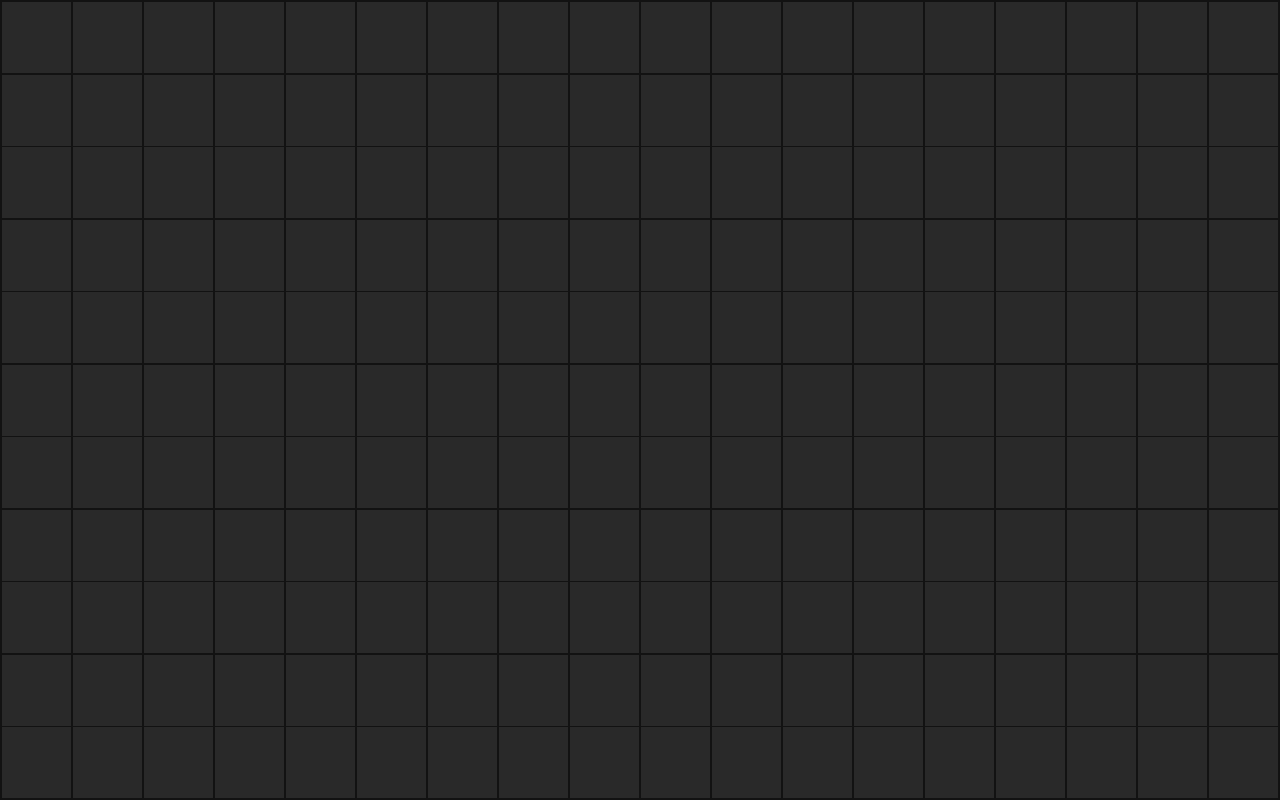
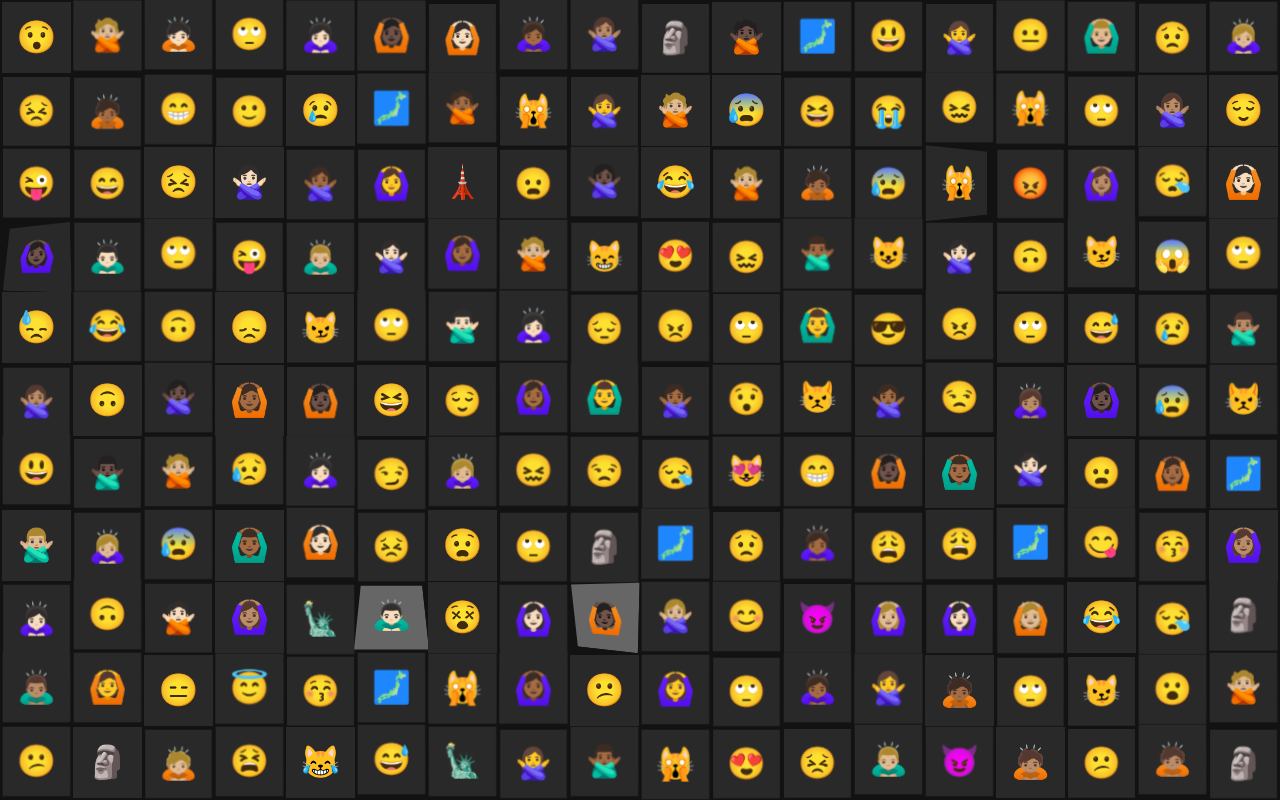
Before and after one commit to vitaliy-petrenko/squares, a React (Create React App) app: page / in a window 1280 px wide. Built offline with nearby package versions, Linux system fonts and the light colour scheme.

Commit message:
test animations

```diff
--- a/src/components/Flipper/Flipper.module.scss
+++ b/src/components/Flipper/Flipper.module.scss
@@ -4,7 +4,7 @@ $css-animations-duration: .8s;
 
 .flipper {
   @include overlay;
-  perspective: 200px;
+  perspective: 150px;
 
   &.isIcon {
     background: yellow;
@@ -29,10 +29,14 @@ $css-animations-duration: .8s;
   @include overlay;
   background: #292929;
   backface-visibility: hidden;
+  font-size: 32px;
+  display: flex;
+  align-items: center;
+  justify-content: center;
 
   &:last-child {
-    background: yellow;
     transform: rotateY(-180deg);
+    background: #666;
     transition: transform 0s $css-animations-duration;
 
     .isFlipped & {
--- a/src/components/Flipper/Flipper.tsx
+++ b/src/components/Flipper/Flipper.tsx
@@ -2,25 +2,152 @@ import React from 'react'
 import classNames from 'classnames'
 import styles from './Flipper.module.scss'
 import { randomInteger } from '../../helpers/misc'
+
+const emojiArray = ['🗼',
+  '🗽',
+  '🗾',
+  '🗿',
+  '😀',
+  '😁',
+  '😂',
+  '😃',
+  '😄',
+  '😅',
+  '😆',
+  '😇',
+  '😈',
+  '😉',
+  '😊',
+  '😋',
+  '😌',
+  '😍',
+  '😎',
+  '😏',
+  '😐',
+  '😑',
+  '😒',
+  '😓',
+  '😔',
+  '😕',
+  '😖',
+  '😗',
+  '😘',
+  '😙',
+  '😚',
+  '😛',
+  '😜',
+  '😝',
+  '😞',
+  '😟',
+  '😠',
+  '😡',
+  '😢',
+  '😣',
+  '😤',
+  '😥',
+  '😦',
+  '😧',
+  '😨',
+  '😩',
+  '😪',
+  '😫',
+  '😬',
+  '😭',
+  '😮',
+  '😯',
+  '😰',
+  '😱',
+  '😲',
+  '😳',
+  '😴',
+  '😵',
+  '😶',
+  '😷',
+  '😸',
+  '😹',
+  '😺',
+  '😻',
+  '😼',
+  '😽',
+  '😾',
+  '😿',
+  '🙀',
+  '🙁',
+  '🙂',
+  '🙃',
+  '🙄',
+  '🙅🏻‍♀️',
+  '🙅🏻‍♂️',
+  '🙅🏻',
+  '🙅🏼‍♀️',
+  '🙅🏼‍♂️',
+  '🙅🏼',
+  '🙅🏽‍♀️',
+  '🙅🏽‍♂️',
+  '🙅🏽',
+  '🙅🏾‍♀️',
+  '🙅🏾‍♂️',
+  '🙅🏾',
+  '🙅🏿‍♀️',
+  '🙅🏿‍♂️',
+  '🙅🏿',
+  '🙅‍♀️',
+  '🙅‍♂️',
+  '🙅',
+  '🙆🏻‍♀️',
+  '🙆🏻‍♂️',
+  '🙆🏻',
+  '🙆🏼‍♀️',
+  '🙆🏼‍♂️',
+  '🙆🏼',
+  '🙆🏽‍♀️',
+  '🙆🏽‍♂️',
+  '🙆🏽',
+  '🙆🏾‍♀️',
+  '🙆🏾‍♂️',
+  '🙆🏾',
+  '🙆🏿‍♀️',
+  '🙆🏿‍♂️',
+  '🙆🏿',
+  '🙆‍♀️',
+  '🙆‍♂️',
+  '🙆',
+  '🙇🏻‍♀️',
+  '🙇🏻‍♂️',
+  '🙇🏻',
+  '🙇🏼‍♀️',
+  '🙇🏼‍♂️',
+  '🙇🏼',
+  '🙇🏽‍♀️',
+  '🙇🏽‍♂️',
+  '🙇🏽',
+  '🙇🏾‍♀️',
+  '🙇🏾‍♂️',
+  '🙇🏾',
+  '🙇🏿‍♀️',]
 
 interface IProps {
 
 }
 
 interface IState {
-  flip: boolean,
+  flip: boolean
   flipDirection: string
+  emojis: string[]
 }
+
+const getRandomEmoji = (): string => emojiArray[randomInteger(emojiArray.length - 1)]
 
 export default class Flipper extends React.Component<IProps, IState> {
   constructor(props: IProps) {
     super(props)
     this.state = {
       flip: false,
-      flipDirection: randomInteger(8, 1).toString()
+      flipDirection: randomInteger(8, 1).toString(),
+      emojis: [getRandomEmoji(), getRandomEmoji()]
     }
 
-    setInterval(this.flip, 3000 * randomInteger(100, 1))
+    setInterval(this.flip, 2500 * randomInteger(40, 1))
   }
 
   flip = () => {
@@ -31,18 +158,18 @@ export default class Flipper extends React.Component<IProps, IState> {
   }
 
   render() {
-    const { flip, flipDirection } = this.state
+    const { flip, flipDirection, emojis } = this.state
 
     return (
       <div className={classNames(styles.flipper, styles[`flipDirection${flipDirection}`], flip && styles.isFlipped)}
            onClick={this.flip}>
         <div className={styles.flipperIn}>
           <div className={styles.flipperSide}>
-
+            {emojis[0]}
           </div>
 
           <div className={styles.flipperSide}>
-
+            {emojis[1]}
           </div>
         </div>
       </div>
--- a/src/components/Grid/Grid.tsx
+++ b/src/components/Grid/Grid.tsx
@@ -41,7 +41,7 @@ const getRandomFloatingClass = () => styles[`isFloating${Math.round(10 * Math.ra
 
 const Col: React.FC = ({ children }) => {
   const
-    [isEmpty] = useState(false),
+    [isEmpty] = useState(true),
     floatingClass = useMemo(getRandomFloatingClass, [isEmpty])
 
   return (
```
